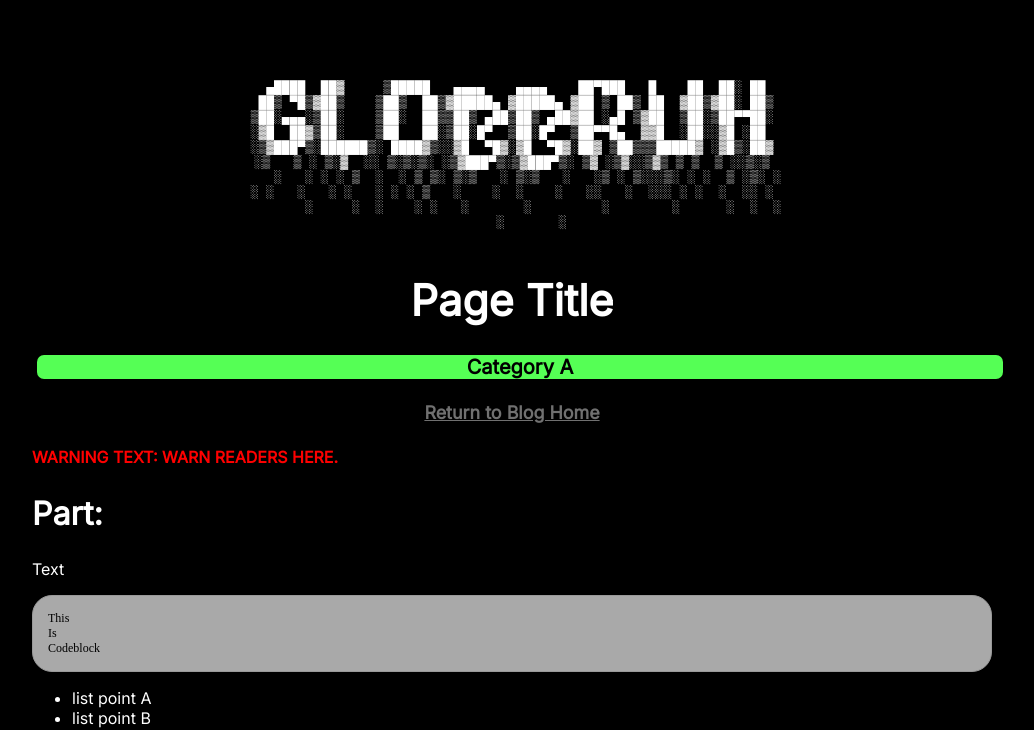
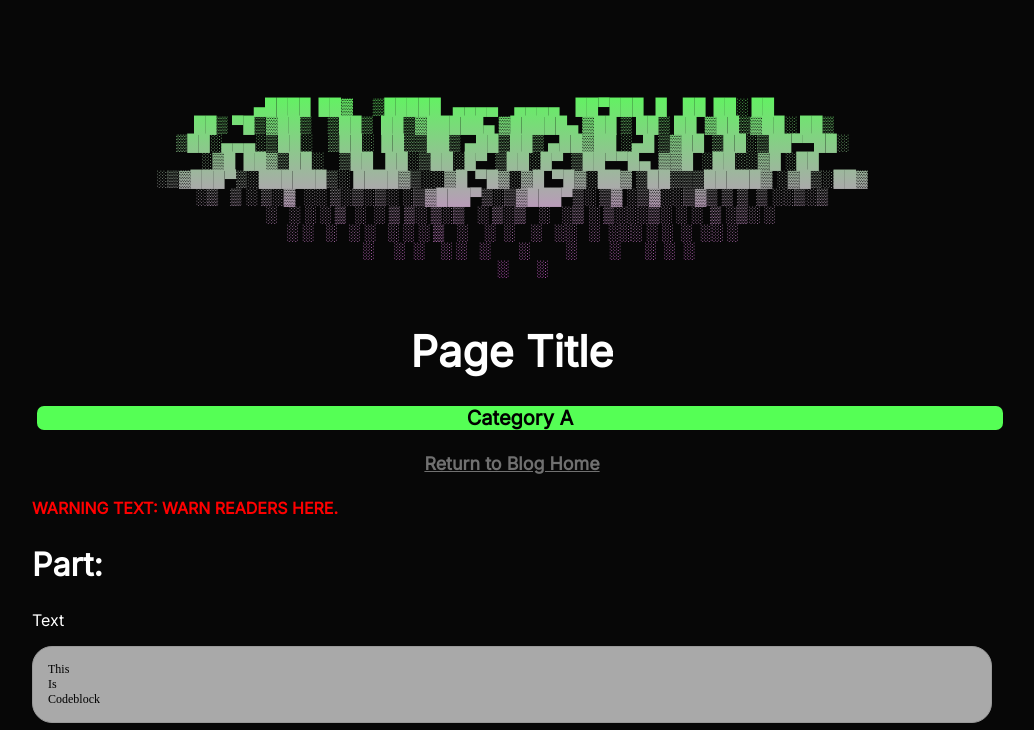
Before and after one commit to glob-bruh/globbruh-website, a plain HTML site: page blog/Template/index.html in a window 1280 px wide. Shown: the top 730 px of the page, without its empty margins (128-1162 px from the left). Drawn offline with Linux system fonts and the light colour scheme; a small style sheet from the web is missing; a web font is replaced by a local one.

Commit message:
CSS improvements

```diff
--- a/blog/Template/index.html
+++ b/blog/Template/index.html
@@ -4,10 +4,11 @@
     <link rel="icon" type="image/x-icon" href="../../favicon.ico">
     <link rel="stylesheet" href="../style.css">
     <meta http-equiv="Content-Type" content="text/html; charset=utf-8">
+    <meta name="viewport" content="width=device-width, initial-scale=1">
 </head>
 <body>
     <header>
-        <center><pre>
+        <div id="headArt">
   ▄████  ██▓     ▒█████   ▄▄▄▄    ▄▄▄▄    ██▀███   █    ██  ██░ ██
  ██▒ ▀█▒▓██▒    ▒██▒  ██▒▓█████▄ ▓█████▄ ▓██ ▒ ██▒ ██  ▓██▒▓██░ ██▒
 ▒██░▄▄▄░▒██░    ▒██░  ██▒▒██▒ ▄██▒██▒ ▄██▓██ ░▄█ ▒▓██  ▒██░▒██▀▀██░
@@ -18,7 +19,7 @@
 ░ ░   ░   ░ ░   ░ ░ ░ ▒   ░    ░  ░    ░   ░░   ░  ░░░ ░ ░  ░  ░░ ░
         ░     ░  ░    ░ ░   ░       ░         ░        ░      ░  ░  ░
                                 ░       ░
-        </pre></center>
+        </div>
     </header>
     <h1>Page Title</h1>
     <p id="txtCategory">Category A</p>
--- a/blog/style.css
+++ b/blog/style.css
@@ -4,7 +4,7 @@
 @import url('https://cdn.jsdelivr.net/npm/hack-font@3.3.0/build/web/hack.min.css');
 
 body {
-    background-color: black;
+    background-color: #070707;
     color: white;
     font-family: 'Inter', sans-serif;
     margin: 5em auto;
@@ -12,9 +12,15 @@ body {
     max-width: calc(100% - 6em);
 }
 
-@media all and (max-width: 450px) {
-    header {
+@media (max-width: 500px) {
+    #headArt {
         font-size: 6px;
+    }
+    img {
+        max-width: 80%;
+    }
+    #imgReduced {
+        max-width: 65%;
     }
 }
 
@@ -22,7 +28,7 @@ header {
     font-family: "Hack";
 }
 
-pre code {
+pre > code {
     color : black;
     border: 1px solid #999;
     display: block;
@@ -48,16 +54,6 @@ img {
 
 #imgReduced {
     max-width: 40%;
-}
-
-@media all and (max-width: 450px) {
-    img {
-        max-width: 80%;
-    }
-
-    #imgReduced {
-        max-width: 65%;
-    }
 }
 
 a[href] {
@@ -110,6 +106,18 @@ hr {
 	width: 75%;
 }
 
+#headArt {
+    display: block;
+    margin-left: auto;
+    margin-right: auto;
+    text-align: center;
+    white-space: pre;
+    background-image: linear-gradient(#55ff55, #ff55ff);
+    background-clip: text;
+    -webkit-background-clip: text;
+    -webkit-text-fill-color: transparent;
+}
+
 #txtCategory {
     font-weight: bold;
     font-size: 20px;
--- a/index.css
+++ b/index.css
@@ -3,7 +3,7 @@
 @import url('https://fonts.googleapis.com/css2?family=Open+Sans&display=swap');
 
 body {
-    background-color: #000000;
+    background-color: #070707;
     margin: 5em auto;
     width: 60em;
     max-width: calc(100% - 6em);
@@ -17,6 +17,7 @@ header > img {
     display: block;
     margin-left: auto;
     margin-right: auto;
+    margin-bottom: 26.8px;
     border-radius: 50%;
     width: 100%;
     max-width: 150px;
```
Also changed, not shown: blog/EverttIsleSpeedrun/index.html (+3 -2 lines), blog/HackTheBox-OopsieWriteup/index.html (+3 -2 lines), blog/Resources/Notes-2024.html (renamed from blog/Notes/2024.html, +3 -2 lines), blog/TheMysteryOfTheAmazonUSB/index.html (+3 -2 lines), blog/bloghome.html (+5 -3 lines).
